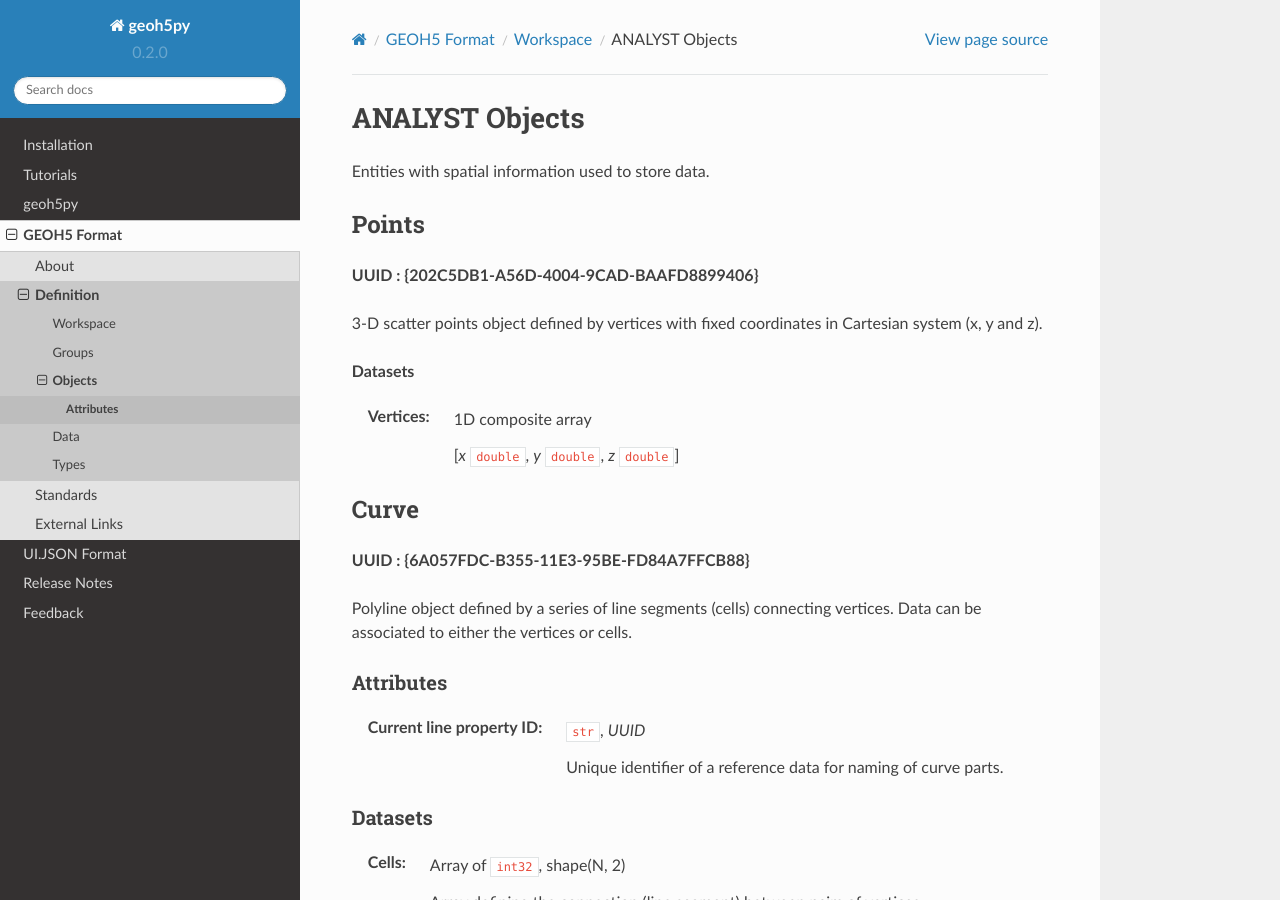
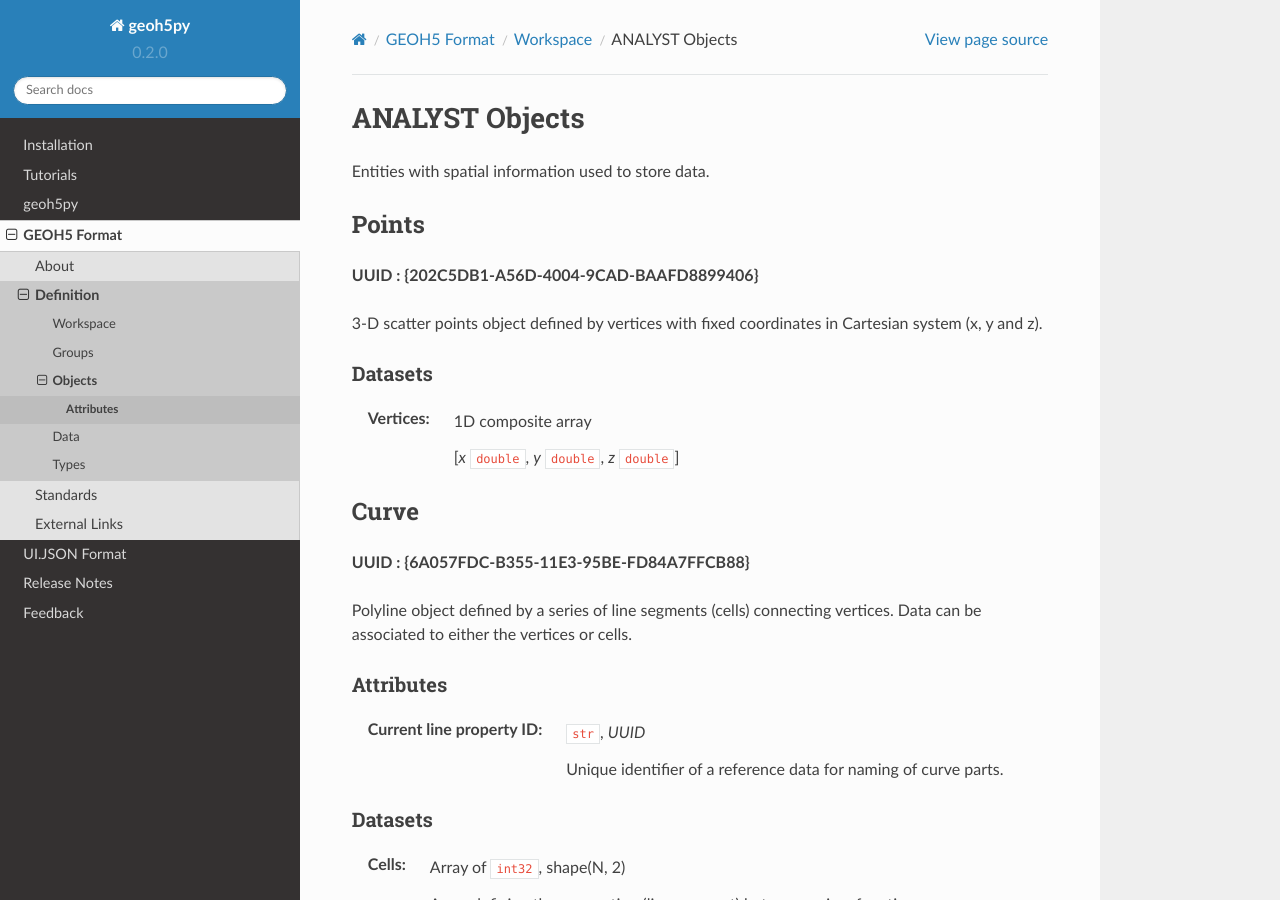
Before and after one commit to MiraGeoscience/geoh5py, a Sphinx documentation site: the page built from docs/content/geoh5_format/analyst/objects.rst, in a window 1280 px wide and 900 px high. Built offline with Sphinx 7.4.7 and the Read the Docs theme 2.0.0, drawn with Linux system fonts in a browser that asks for light colours.

```diff
--- a/docs/content/geoh5_format/analyst/objects.rst
+++ b/docs/content/geoh5_format/analyst/objects.rst
@@ -14,8 +14,8 @@ Points
 
 3-D scatter points object defined by vertices with fixed coordinates in Cartesian system (x, y and z).
 
-**Datasets**
-
+Datasets
+^^^^^^^^
 :Vertices: 1D composite array
 
     [*x* ``double``, *y* ``double``, *z* ``double``]
```
